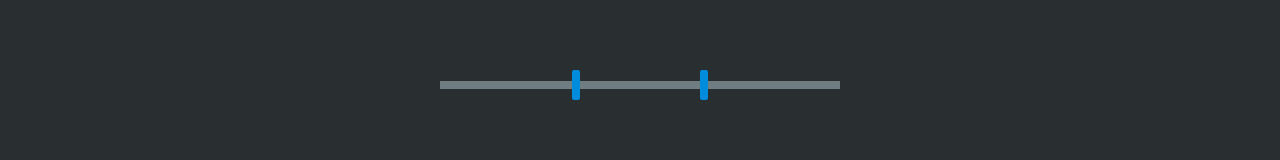
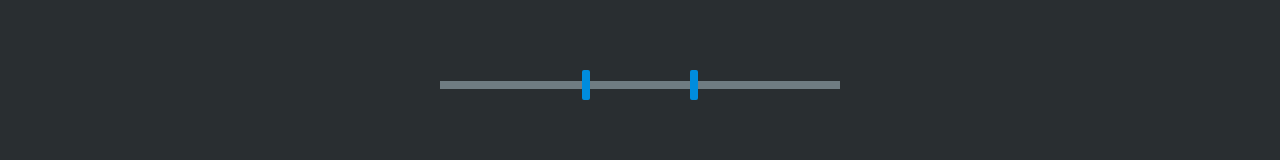
Before and after one commit to devonrandall-design/Tracking-App-Refined, a React (Create React App) app: page / in a window 1280 px wide. Shown: the part 218-378 px from the top of the page. Built offline with nearby package versions, Linux system fonts and the light colour scheme.

Commit message:
2 files modified

```diff
--- a/src/barbell-area.js
+++ b/src/barbell-area.js
@@ -5,7 +5,7 @@ export default function Barbell({leftbar, rightbar, distance, changeDistance, er
 
 const leftCheck = leftbar.length;
 
-const dynamicdistance = [80, 95, 110, 125, 140, 155, 170, 185, 200, 215, 230, 245]
+const dynamicdistance = [68, 80, 92, 104, 116, 128, 140, 152, 164, 176, 188, 200]
 
 
 
--- a/src/style.css
+++ b/src/style.css
@@ -135,11 +135,11 @@ align-items:center;
 }
 
 .left {
-  transform: translateX(-60px);
+  transform: translateX(-50px);
 }
 
 .right {
-  transform: translateX(60px);
+  transform: translateX(50px);
 }
 
 .plate-45 {
```
